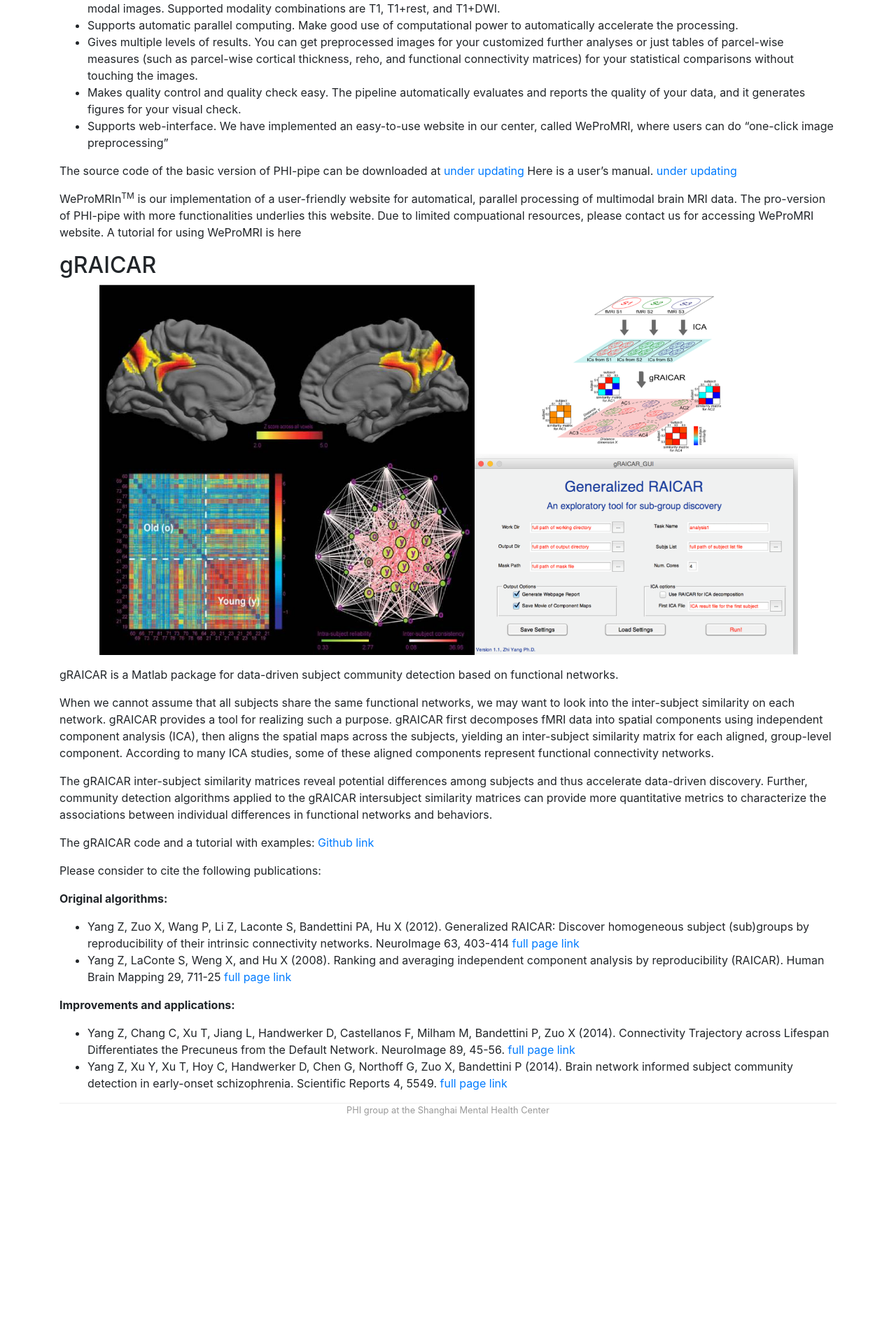
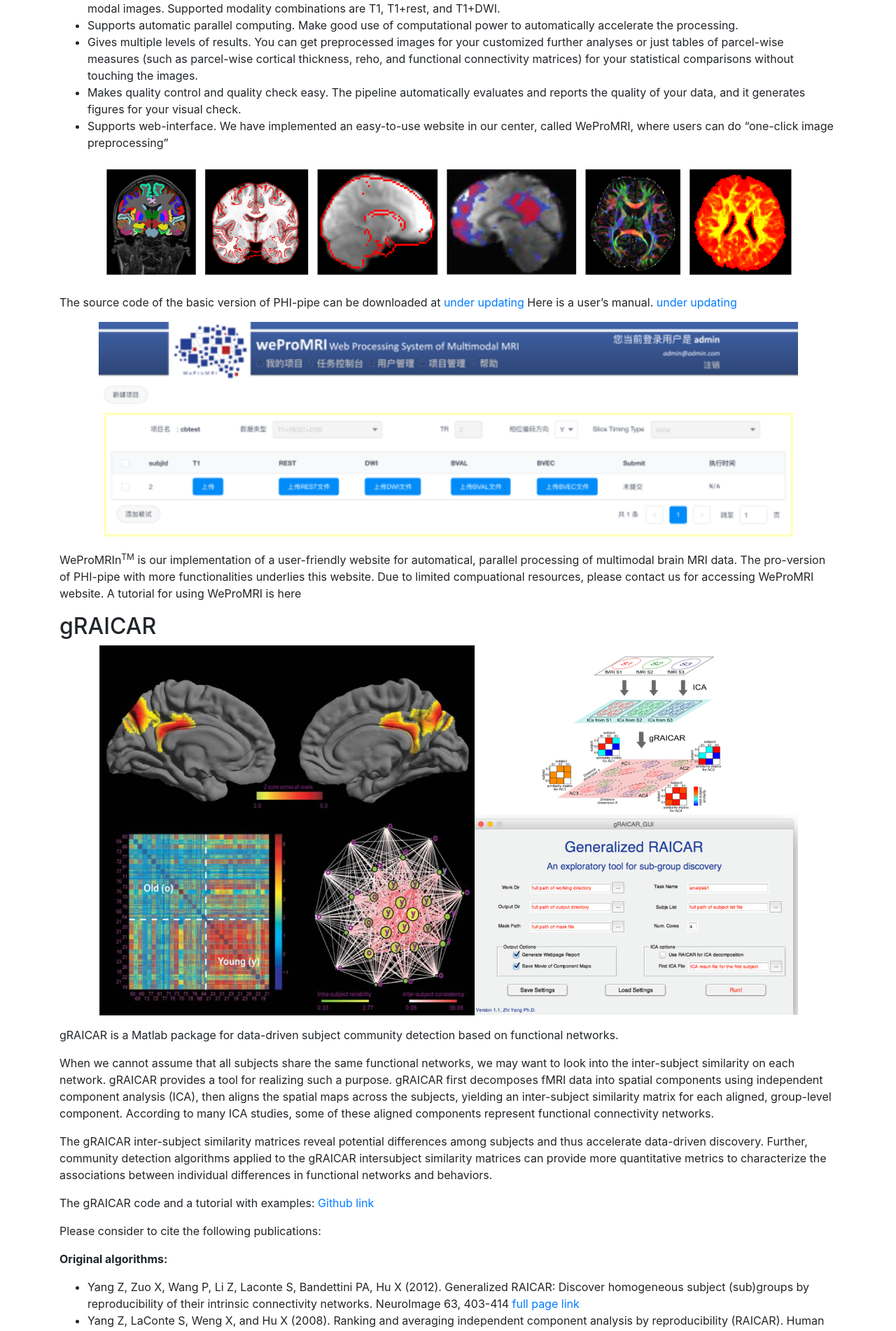
Before and after one commit to PHI-group/phi-group.github.io, a Jekyll site: the page built from resources.md, in a window 1280 px wide. Shown: the part 1026-2928 px from the top of the page at 70% size. Built offline with Jekyll 4.4.1, drawn with Linux system fonts in a browser that asks for light colours; before the commit the page ends 2638 px from its top, so only the background shows below that.

Commit message:
Updated by QF

```diff
--- a/resources.md
+++ b/resources.md
@@ -11,7 +11,11 @@ The PHI-pipe is a multi-modal brain MRI data processing pipeline developed in PH
 - Makes quality control and quality check easy. The pipeline automatically evaluates and reports the quality of your data, and it generates figures for your visual check.
 - Supports web-interface. We have implemented an easy-to-use website in our center, called WeProMRI, where users can do "one-click image preprocessing"
 
+<p align="center"><img style="width:90%" src="/img/resourcepic/wepromri_2.png"></p>
+
 The source code of the basic version of PHI-pipe can be downloaded at [under updating]() Here is a user's manual. [under updating]()
+
+<p align="center"><img style="width:90%" src="/img/resourcepic/wepromri.png"></p>
 
 WeProMRIn<sup>TM</sup> is our implementation of a user-friendly website for automatical, parallel processing of multimodal brain MRI data. The pro-version of PHI-pipe with more functionalities underlies this website. Due to limited compuational resources, please contact us for accessing WeProMRI website. A tutorial for using WeProMRI is here
 
```
Also changed, not shown: img/resourcepic/wepromri.png (added), img/resourcepic/wepromri_2.png (added).
